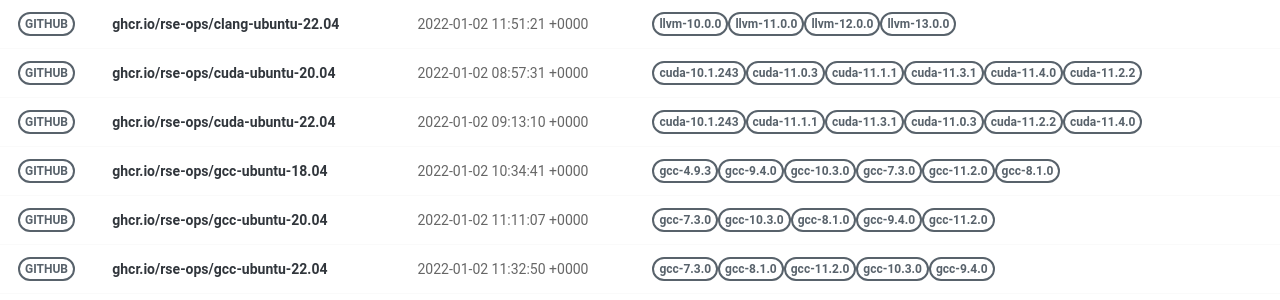
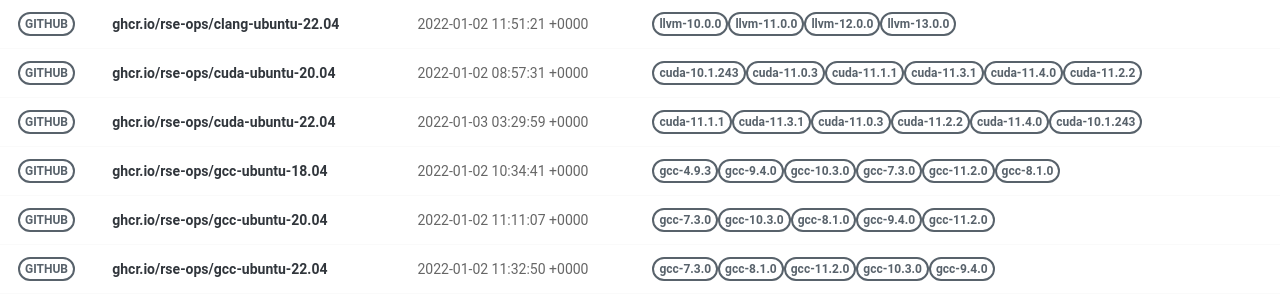
Before and after one commit to rse-ops/docker-images, a Jekyll site: the page built from pages/index.md, in a window 1280 px wide. Shown: the part 228-528 px from the top of the page. Built offline with Jekyll 4.4.1, drawn with Linux system fonts in a browser that asks for light colours; nearby versions of some CDN libraries.

Commit message:
Automated push to update library 2022-01-03

```diff
--- a/_library/ghcr.io-rse-ops-cuda-ubuntu-22.04.md
+++ b/_library/ghcr.io-rse-ops-cuda-ubuntu-22.04.md
@@ -1,14 +1,11 @@
 ---
 layout: container
 name: ghcr.io/rse-ops/cuda-ubuntu-22.04
-updated_at: 2022-01-02 09:13:10.987590
+updated_at: 2022-01-03 03:29:59.325303
 
 
 container_url: https://github.com/orgs/rse-ops/packages/container/package/cuda-ubuntu-22.04
 versions:
- - tag: cuda-10.1.243
-   dockerfile: https://github.com/rse-ops/docker-images/blob/main/ubuntu/cuda/Dockerfile
-   manifest: https://crane.ggcr.dev/manifest/ghcr.io/rse-ops/cuda-ubuntu-22.04:cuda-10.1.243
  - tag: cuda-11.1.1
    dockerfile: https://github.com/rse-ops/docker-images/blob/main/ubuntu/cuda/Dockerfile
    manifest: https://crane.ggcr.dev/manifest/ghcr.io/rse-ops/cuda-ubuntu-22.04:cuda-11.1.1
```
Also changed, not shown: other parts of _library/ghcr.io-rse-ops-cuda-ubuntu-22.04.md (+3 -0 lines).
